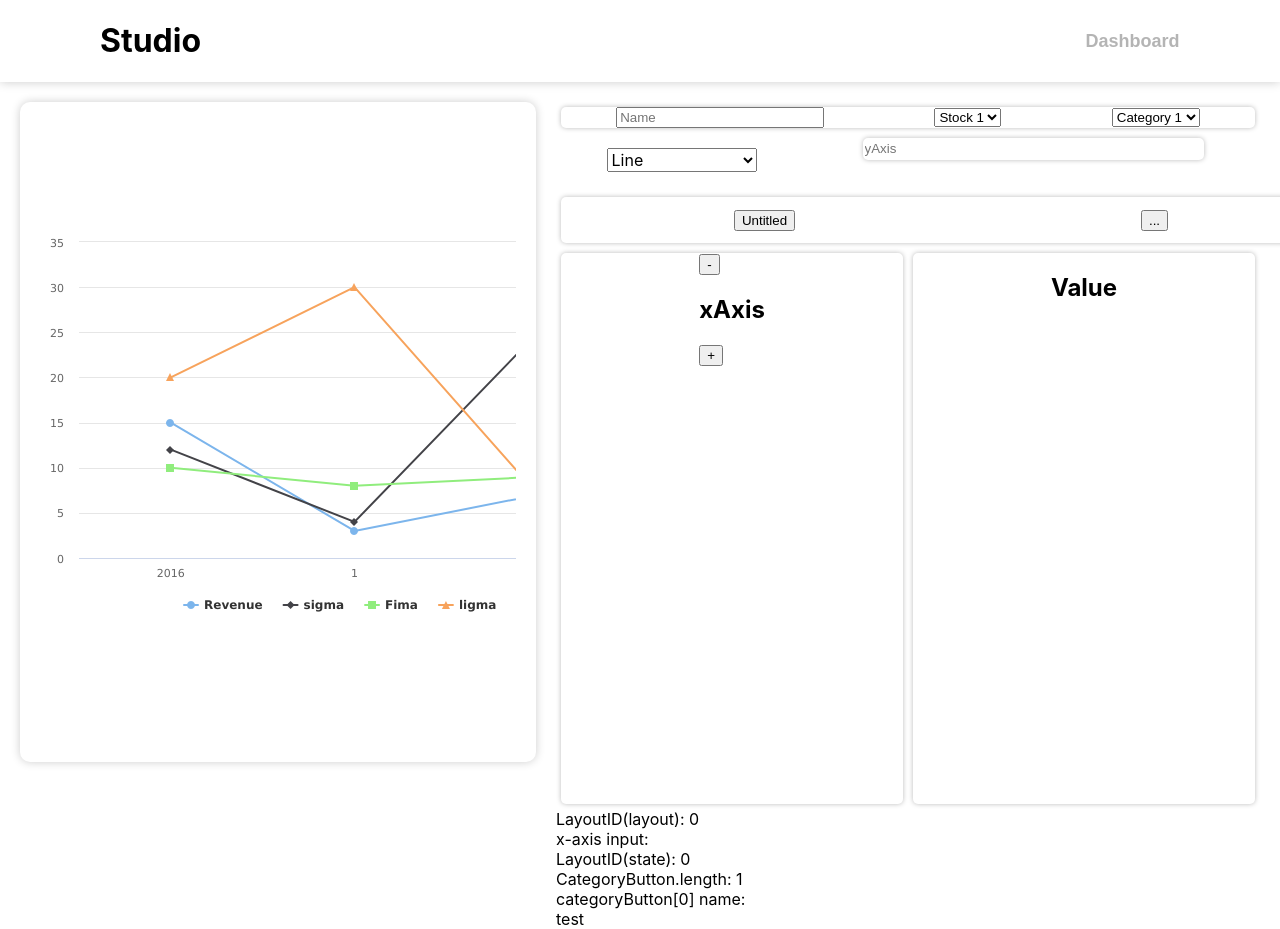
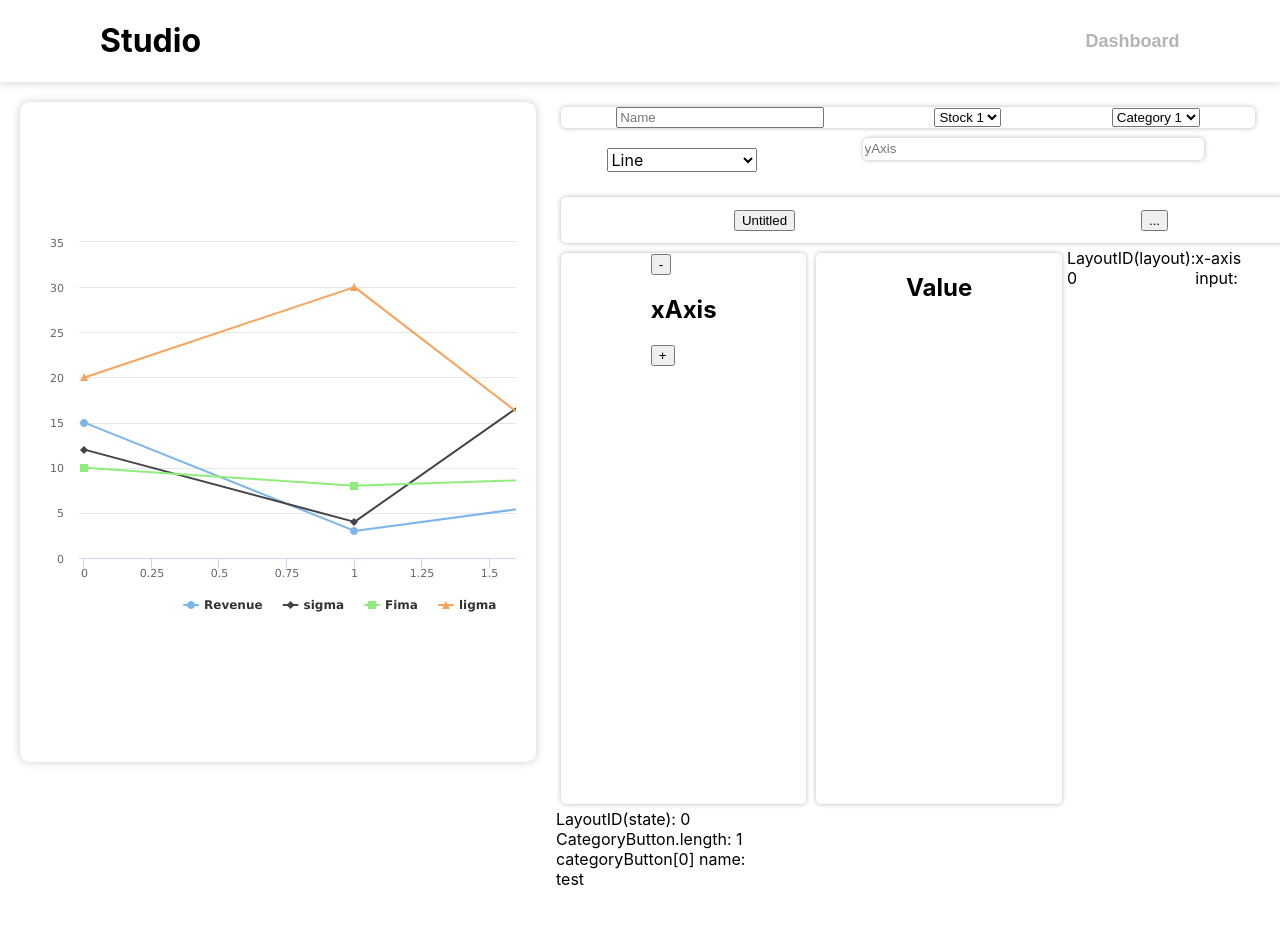
Before and after one commit to philipcoroiu/OnlyFin, a React (Create React App) app in the folder onlyfin-frontend/: page /Dashboard/Studio in a window 1280 px wide. Shown: the top 929 px of the page. After the commit the page ends 889 px from the top, so only its background shows below. Built offline with nearby package versions, Linux system fonts and the light colour scheme.

Commit message:
Small changes to the toolbar
Co-Authored-By: Victor Pirojoc <120030846+Senpai-paj@users.noreply.github.com>

```diff
--- a/onlyfin-frontend/src/components/Studio/CategoryLayout.js
+++ b/onlyfin-frontend/src/components/Studio/CategoryLayout.js
@@ -31,23 +31,12 @@ export default function CategoryLayout(props) {
 
     return (
         <>
-
-            <div className="toolbar--columns">
-                <div className="toolbar--xaxis">
-                    <div className="toolbar--xaxis--title">
-                        <button onClick={handleRemoveXaxisInput}>-</button>
-                        <h2>xAxis</h2>
-                        <button onClick={handleAddXaxisInput} >+</button>
-                    </div>
-                    {xAxisInputButtons}
-                </div>
                 <div className="toolbar--value">
                     <div className="toolbar--yaxis--title">
                         <h2>Value</h2>
                     </div>
                     {yAxisInputButtons}
                 </div>
-            </div>
             <div>LayoutID(layout): {props.id}</div>
             <div>x-axis input: {}</div>
         </>
--- a/onlyfin-frontend/src/components/Studio/Chart.js
+++ b/onlyfin-frontend/src/components/Studio/Chart.js
@@ -12,7 +12,7 @@ export default function Chart(props) {
             text: `${props.diagramName}`
         },
         xAxis: {
-            categories: ['2016']
+            categories: `${props.categories}`
         },
         yAxis: {
             title: {
--- a/onlyfin-frontend/src/components/Studio/Studio.js
+++ b/onlyfin-frontend/src/components/Studio/Studio.js
@@ -25,14 +25,25 @@ export default function Studio() {
         nameOfDiagram: "",
         valueTitle: "",
         typeOfDiagram: "",
-        categories: [{},{
+        series: [{},{
             name: "Revenue",
             data: [10,3,7]
-        }]
+        }],
+        categories: []
     })
     console.log(sendData)
+
     function changeStats(event){
         const {name, value} = event.target;
+        setSendData(prevState => {
+            return{
+                ...prevState,
+                [name]: value
+            }
+        })
+    }
+
+    function changeStats(name, value){
         setSendData(prevState => {
             return{
                 ...prevState,
@@ -54,6 +65,7 @@ export default function Studio() {
                 valueName={sendData.valueTitle}
                 typeOfDiagram={sendData.typeOfDiagram}
                 function={changeStats}
+                series={sendData.series}
                 categories={sendData.categories}
                 onyAxisChange={changeStats}
 
@@ -63,8 +75,8 @@ export default function Studio() {
                     diagramName={sendData.nameOfDiagram}
                     valueTitile={sendData.valueTitle}
                     typeOfDiagram={sendData.typeOfDiagram}
+                    series={sendData.series}
                     categories={sendData.categories}
-
                 />
             </div>
         </div>
--- a/onlyfin-frontend/src/components/Studio/StudioToolbar.js
+++ b/onlyfin-frontend/src/components/Studio/StudioToolbar.js
@@ -2,15 +2,46 @@ import React from 'react';
 import CategoryLayout from "./CategoryLayout";
 import CategoryButton from "./CategoryButton"
 import DropdownButton from "./DropdownButton"
+import XaxisInput from "./XaxisInput";
+import YaxisInput from "./YaxisInput";
 
 export default function StudioToolbar(props) {
 
     /**
      * Stores all the info related to the chart.
      */
-    //const [chartInfo, setChartInfo] = React.useState(props.categories)
+    //const [chartInfo, setChartInfo] = React.useState(props.series)
+    const [categories, setCategories] = React.useState(props.categories)
+    const [categoryInput, setCategoryInput] = React.useState(
+        <input
+            key={0}
+            id={0}
+            value={props.categories}
+            onChange={addCategory}
+        />
+    )
+
     const [chartInfo, setChartInfo] = React.useState({key:0, id:0, name:"Untitled"})
 
+    function addCategory(event) {
+        const {id, value} = event.target;
+        setCategories(prevState =>{
+            return [...prevState, prevState[id] = value]
+        })
+        props.function("categories", categories)
+    }
+
+    function addCategoryInput() {
+        setCategoryInput(prevState => {
+            return [...prevState,
+                <input
+                    key={prevState.length}
+                    id={prevState.length}
+                    onChange={addCategory}
+                />
+            ]
+        })
+    }
 
     /**
      * Stores all the category layouts
@@ -44,6 +75,7 @@ export default function StudioToolbar(props) {
      */
 
     const [test, setTest] = React.useState("test")
+
 
     /**
      * Changes the name of the chosen category button
@@ -185,12 +217,26 @@ export default function StudioToolbar(props) {
             </div>
 
 
+            <div className="toolbar--columns">
 
-            {chartCategoryLayout[layoutID]}
-            <div>LayoutID(state): {layoutID}</div>
-            <div>CategoryButton.length: {categoryButton.length}</div>
-            <div>categoryButton[0] name: {categoryButton[0].value}</div>
-            <div>{test}</div>
+                <div className="toolbar--xaxis">
+                    <div className="toolbar--xaxis--title">
+                        <button>-</button>
+                        <h2>xAxis</h2>
+                        <button onClick={addCategoryInput}>+</button>
+                    </div>
+                    {categories}
+                </div>
+                {chartCategoryLayout[layoutID]}
+            </div>
+
+            <div>
+                <div>LayoutID(state): {layoutID}</div>
+                <div>CategoryButton.length: {categoryButton.length}</div>
+                <div>categoryButton[0] name: {categoryButton[0].value}</div>
+                <div>{test}</div>
+            </div>
+
 
 
         </div>
```
